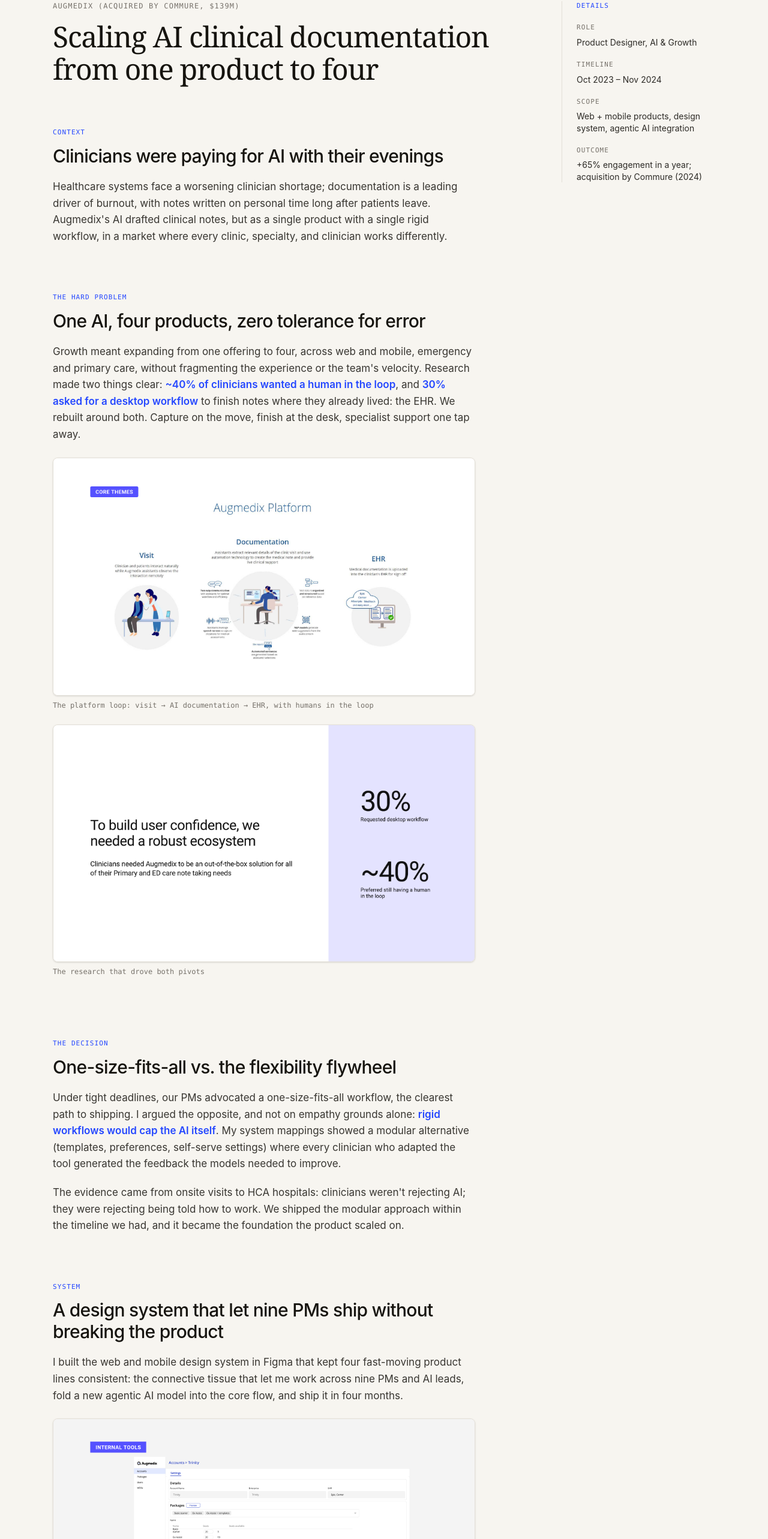
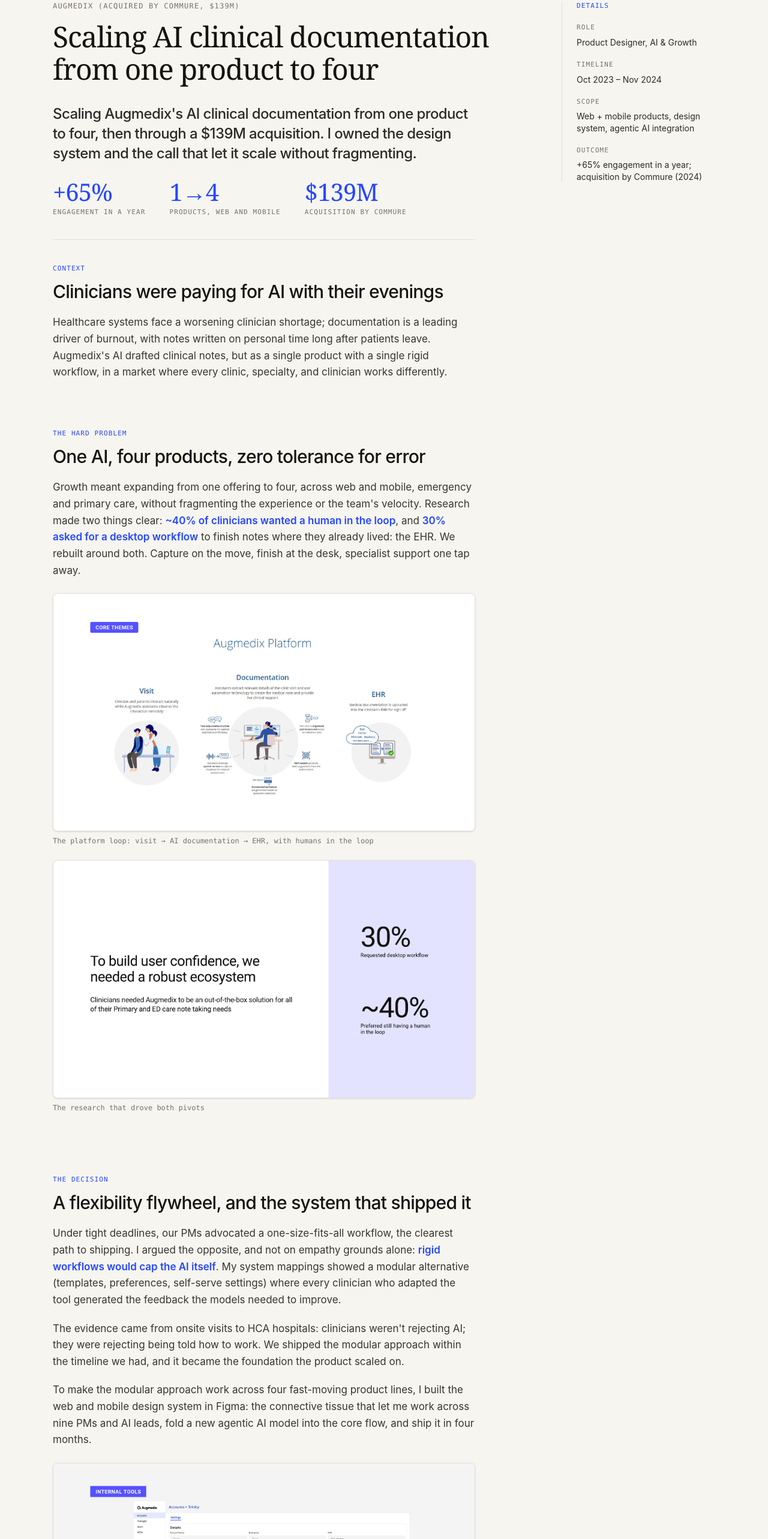
Before and after one commit to acaspx/portfolio-chops, a Next.js app: page /work/augmedix in a window 1280 px wide. Shown: the part 781-3347 px from the top of the page at 60% size. Built offline with nearby package versions, Linux system fonts and the light colour scheme.

Commit message:
Cases: add hook+stat lead to all four, tighten SA, merge Augmedix sections

```diff
--- a/app/work/augmedix/page.tsx
+++ b/app/work/augmedix/page.tsx
@@ -1,5 +1,5 @@
 import type { Metadata } from "next";
-import { CaseLayout, CaseHero, Section, CaseImage, Hi, NextCase } from "@/components/CaseStudy";
+import { CaseLayout, CaseLead, CaseHero, Section, CaseImage, Hi, NextCase } from "@/components/CaseStudy";
 export const metadata: Metadata = {
   title: "Augmedix · AI Clinical Documentation | Anton Castro",
   description:
@@ -23,6 +23,15 @@
           { label: "Outcome", value: "+65% engagement in a year; acquisition by Commure (2024)" },
         ]}
       >
+
+      <CaseLead
+        hook="Scaling Augmedix's AI clinical documentation from one product to four, then through a $139M acquisition. I owned the design system and the call that let it scale without fragmenting."
+        stats={[
+          { value: "+65%", label: "engagement in a year" },
+          { value: "1→4", label: "products, web and mobile" },
+          { value: "$139M", label: "acquisition by Commure" },
+        ]}
+      />
 
       <Section id="context" kicker="Context" title="Clinicians were paying for AI with their evenings">
         <p>
@@ -56,7 +65,7 @@
         />
       </Section>
 
-      <Section id="decision" kicker="The decision" title="One-size-fits-all vs. the flexibility flywheel">
+      <Section id="decision" kicker="The decision" title="A flexibility flywheel, and the system that shipped it">
         <p>
           Under tight deadlines, our PMs advocated a one-size-fits-all workflow,
           the clearest path to shipping. I argued the opposite, and not on empathy
@@ -71,14 +80,11 @@
           shipped the modular approach within the timeline we had, and it became
           the foundation the product scaled on.
         </p>
-      </Section>
-
-      <Section id="system" kicker="System" title="A design system that let nine PMs ship without breaking the product">
         <p>
-          I built the web and mobile design system in Figma that kept four fast-moving
-          product lines consistent: the connective tissue that let me work across
-          nine PMs and AI leads, fold a new agentic AI model into the core flow, and
-          ship it in four months.
+          To make the modular approach work across four fast-moving product lines,
+          I built the web and mobile design system in Figma: the connective tissue
+          that let me work across nine PMs and AI leads, fold a new agentic AI model
+          into the core flow, and ship it in four months.
         </p>
         <CaseImage
           src="/work/ax-design-system.png"
--- a/app/work/custoria/page.tsx
+++ b/app/work/custoria/page.tsx
@@ -1,5 +1,5 @@
 import type { Metadata } from "next";
-import { CaseLayout, CaseHero, Section, CaseImage, Hi, NextCase } from "@/components/CaseStudy";
+import { CaseLayout, CaseLead, CaseHero, Section, CaseImage, Hi, NextCase } from "@/components/CaseStudy";
 import ShareDemo from "@/components/ShareDemo";
 import CaptureJourney from "@/components/CaptureJourney";
 import { PhoneShowcase } from "@/components/PhoneFrame";
@@ -29,6 +29,15 @@
           { label: "Status", value: "In Apple App Store review" },
         ]}
       >
+
+      <CaseLead
+        hook="Co-founding Custoria: a digital vault for what people value most. I designed it end to end and built the iOS app in Swift, design and code in one pair of hands."
+        stats={[
+          { value: "2×", label: "more accurate item records" },
+          { value: "~90%", label: "less loss-and-risk exposure" },
+          { value: "In review", label: "Apple App Store" },
+        ]}
+      />
 
       <Section id="origin" kicker="Origin" title="Product-market fit wasn't enough">
         <p>
--- a/app/work/rocket/page.tsx
+++ b/app/work/rocket/page.tsx
@@ -1,5 +1,5 @@
 import type { Metadata } from "next";
-import { CaseLayout, CaseHero, Section, CaseImage, Hi, NextCase } from "@/components/CaseStudy";
+import { CaseLayout, CaseLead, CaseHero, Section, CaseImage, Hi, NextCase } from "@/components/CaseStudy";
 
 export const metadata: Metadata = {
   title: "Rocket · Liv, Conversational AI | Anton Castro",
@@ -24,6 +24,15 @@
           { label: "Outcome", value: "−75% client onboarding time · +22% routing to lending bankers · 94% routing accuracy" },
         ]}
       >
+
+      <CaseLead
+        hook="Founding designer on Liv, Rocket's conversational AI for millions of homeowners. The whole game was trust: knowing when the AI should stop talking and hand off to a human."
+        stats={[
+          { value: "−75%", label: "client onboarding time" },
+          { value: "+22%", label: "routing to lending bankers" },
+          { value: "94%", label: "banker-rated routing accuracy" },
+        ]}
+      />
 
       <Section id="context" kicker="Context" title="A legacy industry, at the worst possible moment">
         <p>
--- a/app/work/state-affairs/page.tsx
+++ b/app/work/state-affairs/page.tsx
@@ -1,5 +1,5 @@
 import type { Metadata } from "next";
-import { CaseLayout, CaseHero, Section, CaseImage, Hi, NextCase } from "@/components/CaseStudy";
+import { CaseLayout, CaseLead, CaseHero, Section, CaseImage, Hi, NextCase } from "@/components/CaseStudy";
 export const metadata: Metadata = {
   title: "State Affairs · Policy Intelligence AI | Anton Castro",
   description:
@@ -26,14 +26,22 @@
         ]}
       >
 
+      <CaseLead
+        hook="State Affairs' first AI product. I led the design that turned dense, high-stakes policy data into decisions, and helped land the company's first enterprise contracts."
+        stats={[
+          { value: "0→1", label: "the company's first AI product" },
+          { value: "4", label: "AI skills, robust not broad" },
+          { value: "First", label: "enterprise contracts" },
+        ]}
+      />
+
       <Section id="context" kicker="Context" title="High stakes, dense data, skeptical buyers">
         <p>
           Corporate policy teams drown in legislative text, committee schedules,
           and fragmented local reporting. State Affairs had the data and the
-          journalists, but no product turning raw material into decisions, and it
-          had never shipped AI. I led <Hi>360° Views and AI Chat, the company&apos;s
-          first AI features</Hi>, shipping mid-rebrand. If users didn&apos;t trust the
-          AI on first contact, there was no second chance.
+          journalists but no product turning it into decisions, and had never
+          shipped AI. I led <Hi>360° Views and AI Chat</Hi> through the rebrand. If
+          users didn&apos;t trust the AI on first contact, there was no second chance.
         </p>
       </Section>
 
@@ -74,11 +82,6 @@
           you left off.
         </p>
         <CaseImage
-          src="/work/sa-skills.png"
-          alt="AI Chat with the expanded skills menu open"
-          caption="The skills system: focused, invocable, robust"
-        />
-        <CaseImage
           src="/work/sa-360-overview.png"
           alt="AI Chat generating a 360° View: briefing, active-states map, momentum and forecast in one surface"
           caption="Generate 360° View: the AI builds the briefing surface around the user's needs"
@@ -93,11 +96,6 @@
           government (bills, process, regulatory nuance) for two audiences at
           once: credible to policy experts, legible to the executives they brief.
         </p>
-        <CaseImage
-          src="/work/sa-bills.png"
-          alt="Bills grouped by AI momentum score, with tracking and assignment"
-          caption="Bills grouped by AI momentum: scored, tracked, and assigned, with the reasoning visible"
-        />
       </Section>
 
       <Section id="outcome" kicker="Outcome" title="Validated with the people who'd bet their jobs on it">
--- a/components/CaseStudy.tsx
+++ b/components/CaseStudy.tsx
@@ -125,6 +125,41 @@
   );
 }
 
+/**
+ * Case opener built for the 10-second skim: one hook sentence stating
+ * outcome + stakes, then a row of 3 big scannable stats. Sits at the top of
+ * the case, above the first section.
+ */
+export function CaseLead({
+  hook,
+  stats,
+}: {
+  hook: string;
+  stats: { value: string; label: string }[];
+}) {
+  return (
+    <Reveal>
+      <div className="max-w-[44rem] border-b border-line pb-9">
+        <p className="text-xl font-medium leading-snug tracking-tight text-ink/90 sm:text-2xl">
+          {hook}
+        </p>
+        <div className="mt-7 flex flex-wrap gap-x-10 gap-y-5">
+          {stats.map((s) => (
+            <div key={s.label}>
+              <div className="font-serif text-3xl font-medium leading-none tracking-tight text-accent sm:text-[2.5rem]">
+                {s.value}
+              </div>
+              <div className="mt-1.5 max-w-[12rem] font-mono text-[11px] uppercase tracking-widest text-muted">
+                {s.label}
+              </div>
+            </div>
+          ))}
+        </div>
+      </div>
+    </Reveal>
+  );
+}
+
 export function Section({
   id,
   kicker,
```
